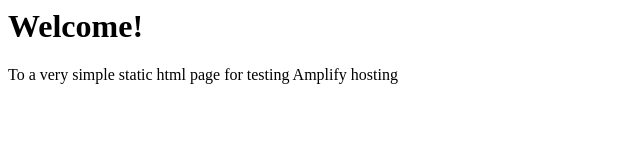
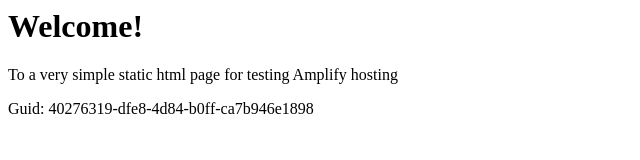
Before and after one commit to aws-aemilia-arn/Github-PR-Commit-Integration-Test-DoNotTouch-Gith-P5X5MO5I-v1-prod-eu-north-1, a website: page src/index.html in a window 1280 px wide. Shown: the whole page, without its empty margins (0-640 px from the left). Drawn offline with Linux system fonts and the light colour scheme.

Commit message:
commit from integ tests

```diff
--- a/src/index.html
+++ b/src/index.html
@@ -1,3 +1,5 @@
+
+
 <html lang="en">
 
 <head>
@@ -10,6 +12,6 @@
 <body>
     <h1>Welcome!</h1>
     <p>To a very simple static html page for testing Amplify hosting</p>
-</body>
+    <p>Guid: 40276319-dfe8-4d84-b0ff-ca7b946e1898</p></body>
 
 </html>
```
